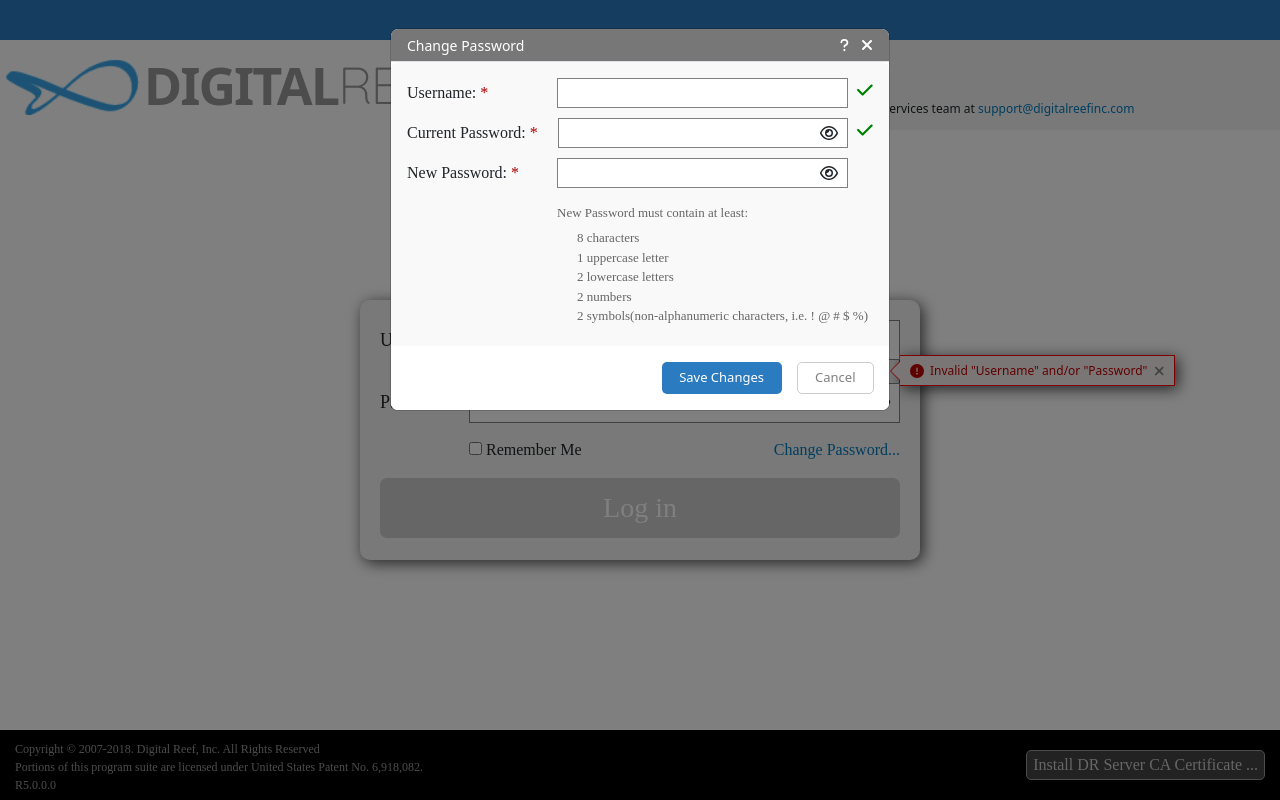
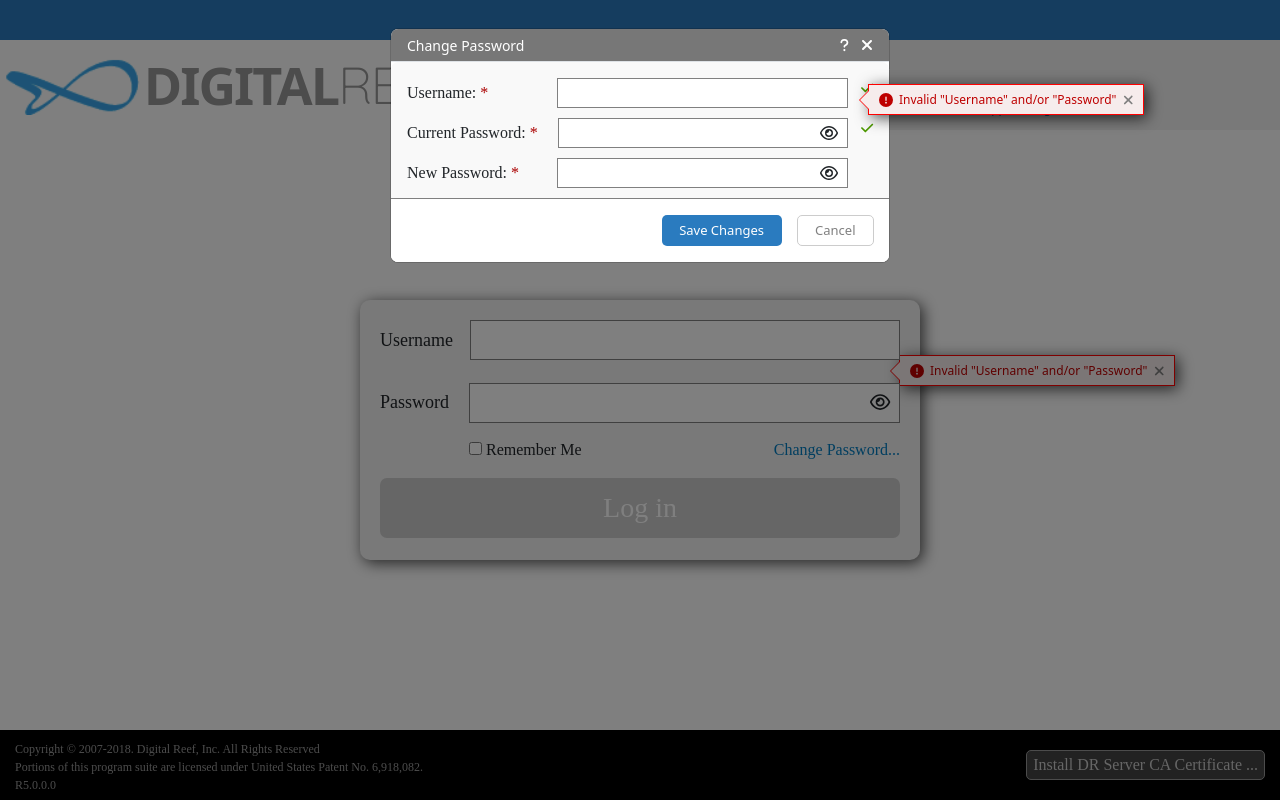
Before and after one commit to amarieiandrei/Internship-Arobs-Digital_Reef, an Angular app: page / in a window 1280 px wide. Both pictures are taken after a click on the link "Change Password...". Built offline with nearby package versions, Linux system fonts and the light colour scheme.

Commit message:
14-Mar-2023

```diff
--- a/src/app/components/change-password/change-password.component.html
+++ b/src/app/components/change-password/change-password.component.html
@@ -15,16 +15,33 @@
     ></fa-icon>
   </div>
 
+  <!-- * alert -->
+
+  <div *ngIf="isInvalid" class="alert-danger--custom">
+    <div class="custom__triangle"></div>
+    <fa-icon [icon]="faCircleExclamation" style="font-size: 14px"></fa-icon>
+    <span class="custom__text"
+      >&ensp;Invalid "Username" and/or "Password"&ensp;</span
+    >
+    <fa-icon
+      (click)="showAlert()"
+      [icon]="faXmark"
+      class="custom__xmark"
+    ></fa-icon>
+  </div>
+
   <!-- ! Modal Body -->
 
   <div class="modal-body">
-    <form>
+    <!-- ! The Form -->
+    <form #f="ngForm" (ngSubmit)="onSubmit(f.value)">
       <div class="form__field">
         <label class="field__label">
           Username:&nbsp;<span style="color: rgb(171, 0, 0)">*</span>
         </label>
         <div style="width: 81px"></div>
         <input
+          [(ngModel)]="username"
           class="field__input"
           type="username"
           name="username"
@@ -40,12 +57,20 @@
           >
         </label>
         <input
+          (focusout)="onFocusOut()"
+          (focus)="onFocus()"
+          (keyup)="onKeyup()"
+          [(ngModel)]="currentPsw"
           class="field__input"
+          [type]="typeCurrentPsw ? 'normal' : 'password'"
           name="current-psw"
-          type="password"
           placeholder=""
         />
-        <fa-icon class="field__icon" [icon]="faEye"></fa-icon>
+        <fa-icon
+          class="field__icon"
+          [icon]="showCurrentPsw ? faEyeSlash : faEye"
+          (click)="toogleCurrentPsw()"
+        ></fa-icon>
         <fa-icon class="field__facheck" [icon]="faCheck"></fa-icon>
       </div>
 
@@ -55,30 +80,85 @@
         </label>
         <div style="width: 29.5px"></div>
         <input
+          (focus)="onFocus()"
+          (focusout)="onFocusOut()"
+          [(ngModel)]="newPsw"
           class="field__input"
+          [type]="typeNewPsw ? 'normal' : 'password'"
           name="new-psw"
-          type="password"
           placeholder=""
         />
-        <fa-icon class="field__icon" [icon]="faEye"></fa-icon>
+        <fa-icon
+          class="field__icon"
+          [icon]="showNewPsw ? faEyeSlash : faEye"
+          (click)="toogleNewPsw()"
+        ></fa-icon>
       </div>
 
-      <div class="policy-rules">
+      <!-- ! Form Data Validation -->
+
+      <div *ngIf="showPolicyRules" class="policy-rules">
         <p class="policy-rules__title">New Password must contain at least:</p>
-        <p class="rule">8 characters</p>
-        <p class="rule">1 uppercase letter</p>
-        <p class="rule">2 lowercase letters</p>
-        <p class="rule">2 numbers</p>
-        <p class="rule">
+
+        <p class="rule" [ngClass]="isCharacters ? 'green' : 'red'">
+          <fa-icon *ngIf="isCharacters" [icon]="faCheck"></fa-icon>
+          <fa-icon
+            *ngIf="isCharacters === false"
+            [icon]="faCircleExclamation"
+            class="faCircleExclamation"
+          >
+          </fa-icon>
+          8 characters
+        </p>
+        <p class="rule" [ngClass]="isUppercase ? 'green' : 'red'">
+          <fa-icon *ngIf="isUppercase" [icon]="faCheck"></fa-icon>
+          <fa-icon
+            *ngIf="isUppercase === false"
+            [icon]="faCircleExclamation"
+            class="faCircleExclamation"
+          >
+          </fa-icon>
+          1 uppercase letter
+        </p>
+        <p class="rule" [ngClass]="isLowercase ? 'green' : 'red'">
+          <fa-icon *ngIf="isLowercase" [icon]="faCheck"></fa-icon>
+          <fa-icon
+            *ngIf="isLowercase === false"
+            [icon]="faCircleExclamation"
+            class="faCircleExclamation"
+          >
+          </fa-icon>
+          2 lowercase letters
+        </p>
+        <p class="rule" [ngClass]="isNumber ? 'green' : 'red'">
+          <fa-icon *ngIf="isNumber" [icon]="faCheck"></fa-icon>
+          <fa-icon
+            *ngIf="isNumber === false"
+            [icon]="faCircleExclamation"
+            class="faCircleExclamation"
+          >
+          </fa-icon>
+          2 numbers
+        </p>
+        <p class="rule" [ngClass]="isSymbol ? 'green' : 'red'">
+          <fa-icon *ngIf="isSymbol" [icon]="faCheck"></fa-icon>
+          <fa-icon
+            *ngIf="isSymbol === false"
+            [icon]="faCircleExclamation"
+            class="faCircleExclamation"
+          >
+          </fa-icon>
           2 symbols(non-alphanumeric characters, i.e. ! @ # $ %)
         </p>
       </div>
 
+      <!-- ! Form Submit Data -->
+
       <div class="line"></div>
 
       <div class="form__bottom">
-        <button class="bottom__save">Save Changes</button>
-        <button class="bottom__cancel">Cancel</button>
+        <button type="submit" class="bottom__save">Save Changes</button>
+        <button type="button" class="bottom__cancel">Cancel</button>
       </div>
     </form>
   </div>
--- a/src/app/components/change-password/change-password.component.scss
+++ b/src/app/components/change-password/change-password.component.scss
@@ -67,7 +67,8 @@
 .field__facheck {
   position: absolute;
   right: 0;
-  color: green;
+  color: #4d9900;
+  font-size: 14px;
 }
 
 .field__icon {
@@ -99,6 +100,21 @@
 
 .rule {
   margin: 0 0 0 20px;
+}
+
+.green {
+  color: #418200;
+  font-family: Regular;
+}
+
+.red {
+  color: #cc0000;
+  font-family: Regular;
+}
+
+.faCircleExclamation {
+  font-size: 14px;
+  color: #cc0000;
 }
 
 .line {
@@ -143,3 +159,58 @@
   margin-right: 15px;
   font-weight: 500;
 }
+
+// ! Alert
+
+.alert-danger--custom {
+  position: absolute;
+  height: 31px;
+  display: flex;
+  align-items: center;
+  border: 1px solid red;
+  background-color: #f6ecec;
+  color: rgb(190, 0, 0);
+  padding: 10px;
+  right: -255px;
+  margin-top: 55px;
+  box-shadow: 3px 3px 15px rgba(0, 0, 0, 0.7);
+  z-index: 1;
+}
+
+.custom__text {
+  font-size: 12px;
+  font-weight: 500;
+}
+
+.custom__xmark {
+  font-size: 14px;
+  color: gray;
+  cursor: pointer;
+}
+
+.custom__triangle {
+  position: absolute;
+  left: -10px;
+  border-top: 10px solid transparent;
+  border-bottom: 10px solid transparent;
+  border-right: 10px solid red;
+  border-right: 10px solid red;
+}
+
+.custom__triangle::before {
+  content: "";
+  position: absolute;
+  left: 1px;
+  margin-top: -10px;
+  border-top: 10px solid transparent;
+  border-bottom: 10px solid transparent;
+  border-right: 10px solid #f6ecec;
+  border-right: 10px solid #f6ecec;
+}
+
+// ! Disabled button
+
+.disabled {
+  background-color: #ccc;
+  cursor: default;
+}
--- a/src/app/components/change-password/change-password.component.ts
+++ b/src/app/components/change-password/change-password.component.ts
@@ -1,11 +1,13 @@
 import { Component, TemplateRef, ViewChild } from '@angular/core';
 import { BsModalService, BsModalRef } from 'ngx-bootstrap/modal';
-import { faQuestion } from '@fortawesome/free-solid-svg-icons';
-import { faXmark } from '@fortawesome/free-solid-svg-icons';
-import { faCheck } from '@fortawesome/free-solid-svg-icons';
-import { faEye } from '@fortawesome/free-regular-svg-icons';
-import { faEyeSlash } from '@fortawesome/free-regular-svg-icons';
-
+import {
+  faQuestion,
+  faXmark,
+  faCheck,
+  faCircleExclamation,
+} from '@fortawesome/free-solid-svg-icons';
+import { faEye, faEyeSlash } from '@fortawesome/free-regular-svg-icons';
+import { ChangePasswordService } from 'src/app/services/change-password.service';
 @Component({
   selector: 'app-change-password',
   templateUrl: './change-password.component.html',
@@ -22,12 +24,33 @@ export class ChangePasswordComponent {
   faCheck = faCheck;
   faEye = faEye;
   faEyeSlash = faEyeSlash;
+  faCircleExclamation = faCircleExclamation;
 
   // ! Fields
+  showCurrentPsw: boolean = false;
+  typeCurrentPsw: boolean = false;
+  showNewPsw: boolean = false;
+  typeNewPsw: boolean = false;
+  // * Form Validation
+  username: string = '';
+  currentPsw: string = '';
+  newPsw: string = '';
+  showPolicyRules: boolean = false;
+  isCharacters: boolean = false;
+  isUppercase: boolean = false;
+  isLowercase: boolean = false;
+  isNumber: boolean = false;
+  isSymbol: boolean = false;
+  // * Alert Error
+  isInvalid: boolean = true;
+  // disabled: boolean = true;
 
   @ViewChild('template') template!: TemplateRef<any>;
 
-  constructor(private modalService: BsModalService) {}
+  constructor(
+    private modalService: BsModalService,
+    private changePasswordService: ChangePasswordService
+  ) {}
 
   openModal() {
     this.modalRef = this.modalService.show(this.template);
@@ -37,4 +60,82 @@ export class ChangePasswordComponent {
     this.modalRef = this.modalService.show(template);
     this.isOpen = false;
   }
+
+  onSubmit(values: any): void {
+    console.log(values);
+  }
+
+  toogleCurrentPsw(): void {
+    this.showCurrentPsw = !this.showCurrentPsw;
+    this.typeCurrentPsw = !this.typeCurrentPsw;
+  }
+
+  toogleNewPsw(): void {
+    this.showNewPsw = !this.showNewPsw;
+    this.typeNewPsw = !this.typeNewPsw;
+  }
+
+  onFocus(): void {
+    this.showPolicyRules = !this.showPolicyRules;
+  }
+
+  onFocusOut(): void {
+    this.showPolicyRules = !this.showPolicyRules;
+  }
+
+  // * Use Service To Do Logic Function to Verif Password Validation
+  onKeyup(): void {
+    // * 8 Characters
+    if (
+      this.changePasswordService.pwsCharactersValidation(this.currentPsw) ===
+      false
+    ) {
+      this.isCharacters = false;
+    } else {
+      this.isCharacters = true;
+    }
+
+    // * 1 Uppercase Letter
+    if (
+      this.changePasswordService.pswUppercaseValidation(this.currentPsw) ===
+      true
+    ) {
+      this.isUppercase = true;
+    } else {
+      this.isUppercase = false;
+    }
+
+    // * 2 Lowercase Letters
+
+    if (
+      this.changePasswordService.pswLowercaseValidation(this.currentPsw) ===
+      true
+    ) {
+      this.isLowercase = true;
+    } else {
+      this.isLowercase = false;
+    }
+
+    // * 2 Numbers
+    if (
+      this.changePasswordService.pswNumberValidation(this.currentPsw) === true
+    ) {
+      this.isNumber = true;
+    } else {
+      this.isNumber = false;
+    }
+
+    // * 2 Symbols
+    if (
+      this.changePasswordService.pswSymbolValidation(this.currentPsw) === true
+    ) {
+      this.isSymbol = true;
+    } else {
+      this.isSymbol = false;
+    }
+  }
+
+  showAlert() {
+    this.isInvalid = !this.isInvalid;
+  }
 }
--- a/src/app/components/main/main.component.html
+++ b/src/app/components/main/main.component.html
@@ -55,6 +55,8 @@
       >
     </div>
 
-    <button class="form__login" [class.disabled]="disabled">Log in</button>
+    <button type="submit" class="form__login" [class.disabled]="disabled">
+      Log in
+    </button>
   </form>
 </div>
--- /dev/null
+++ b/src/app/services/change-password.service.ts
@@ -0,0 +1,71 @@
+import { Injectable } from '@angular/core';
+
+@Injectable({
+  providedIn: 'root',
+})
+export class ChangePasswordService {
+  constructor() {}
+
+  pwsCharactersValidation(password: string): boolean {
+    if (password.length < 8) {
+      return false;
+    }
+    return true;
+  }
+
+  pswUppercaseValidation(password: string): boolean {
+    let pswSplit = password.split('');
+    for (let i = 0; i < pswSplit.length; i += 1) {
+      let charCode = pswSplit[i].charCodeAt(0);
+      if (charCode >= 65 && charCode <= 90) {
+        return true;
+      }
+    }
+    return false;
+  }
+
+  pswLowercaseValidation(password: string): boolean {
+    let count = 0;
+    let pswSplit = password.split('');
+    for (let i = 0; i < pswSplit.length; i += 1) {
+      let charCode = pswSplit[i].charCodeAt(0);
+      if (charCode >= 97 && charCode <= 122) {
+        count += 1;
+      }
+      if (count >= 2) {
+        return true;
+      }
+    }
+    return false;
+  }
+
+  pswNumberValidation(password: string) {
+    let count = 0;
+    let pswSplit = password.split('');
+    for (let i = 0; i < pswSplit.length; i += 1) {
+      let charCode = pswSplit[i].charCodeAt(0);
+      if (charCode >= 48 && charCode <= 57) {
+        count += 1;
+      }
+      if (count >= 2) {
+        return true;
+      }
+    }
+    return false;
+  }
+
+  pswSymbolValidation(password: string) {
+    const specialChars = '[`!@#$%^&*()_+-=[]{};\':"\\|,.<>/?~]\\';
+    let count = 0;
+    let pswSplit = password.split('');
+    for (let i = 0; i < pswSplit.length; i += 1) {
+      if (specialChars.indexOf(pswSplit[i]) !== -1) {
+        count += 1;
+      }
+      if (count >= 2) {
+        return true;
+      }
+    }
+    return false;
+  }
+}
```
